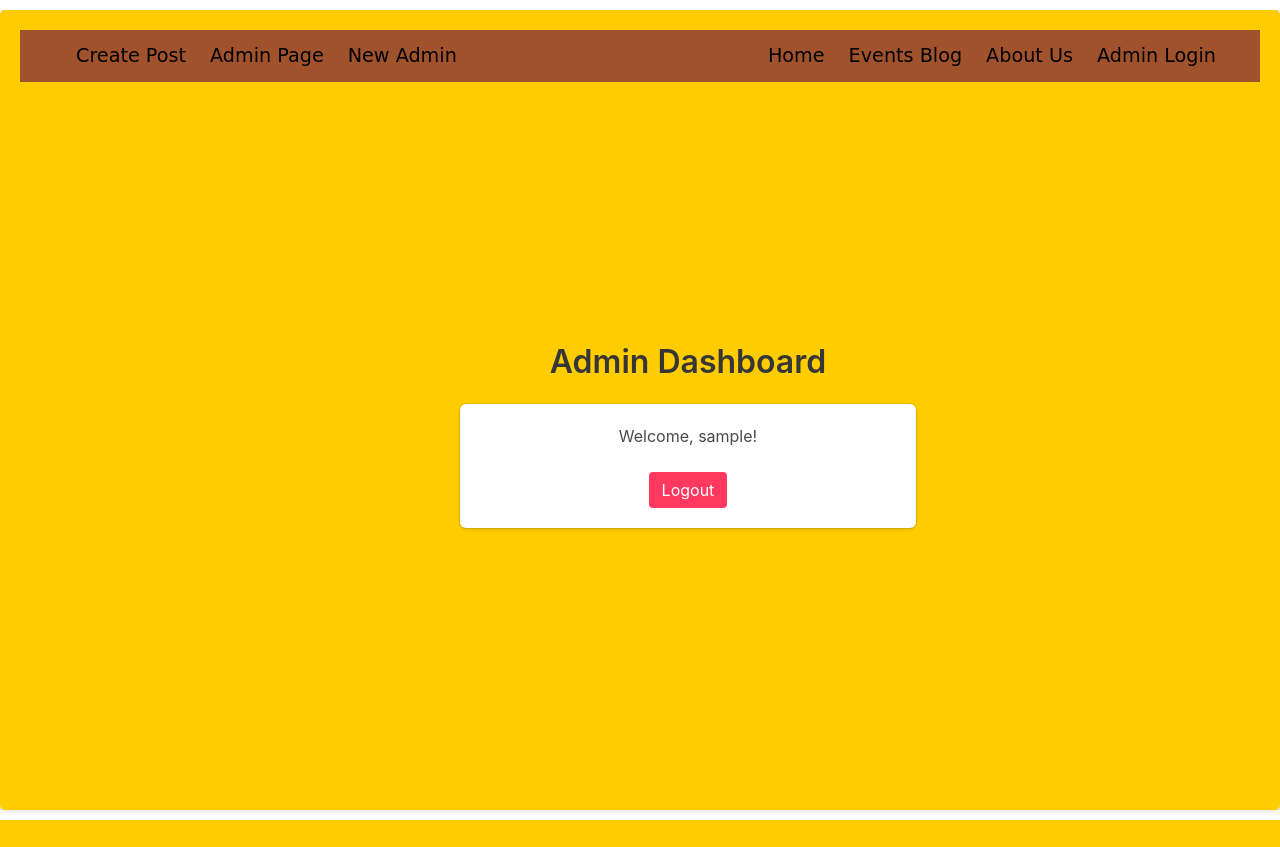
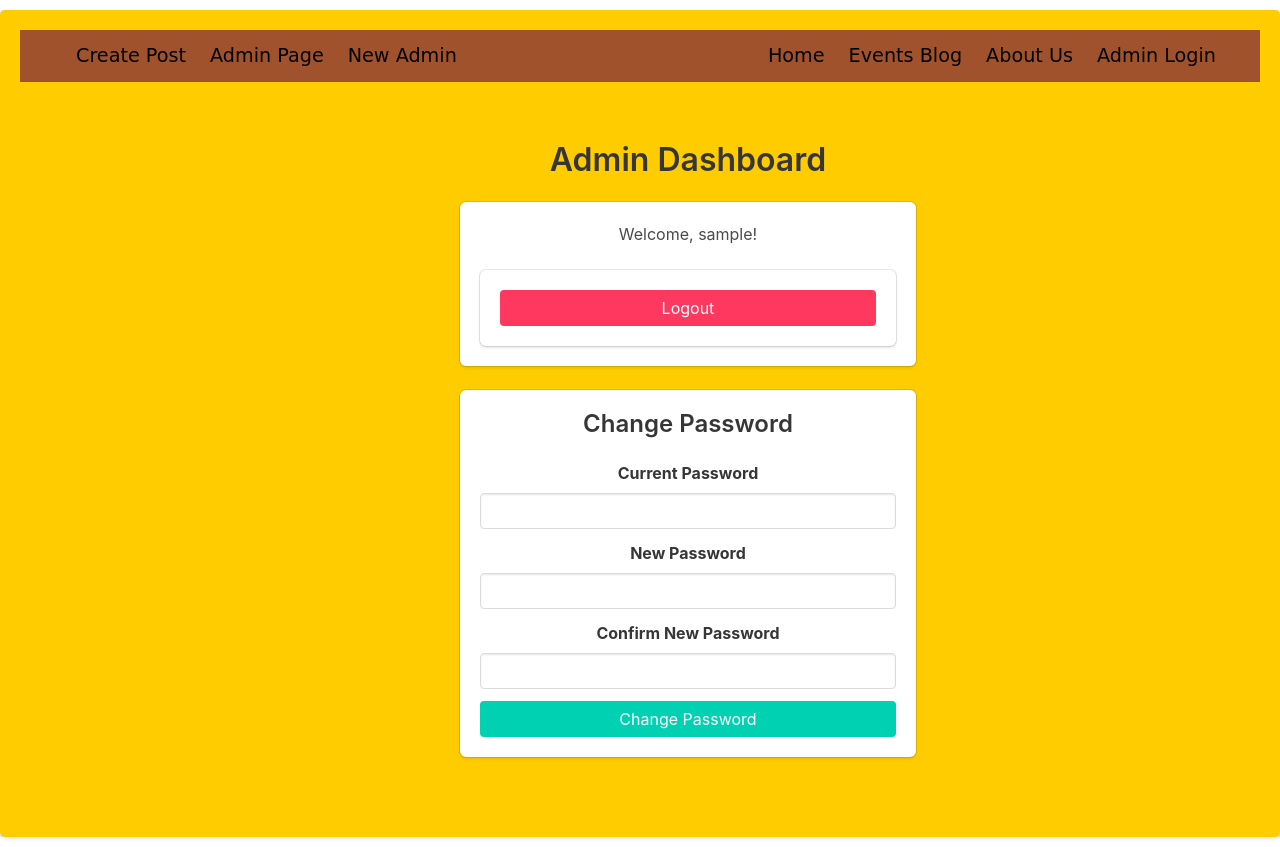
Before and after one commit to UmaRauf/APPLES-Website, a Flask app: page /admin/admin in a window 1280 px wide. Before the commit the page ends 820 px from the top, so only its background shows below. Run offline with Flask 3, Linux system fonts and the light colour scheme; the visitor is signed in with stand-in values (Sample User, id 1); some libraries are stand-ins or nearby versions.

Commit message:
password update function

```diff
--- a/admin/forms.py
+++ b/admin/forms.py
@@ -53,3 +53,11 @@ class LoginForm(FlaskForm):
     password = PasswordField('Password', validators=[DataRequired(), no_special_characters])
     recaptcha = RecaptchaField()
     submit = SubmitField('Login')
+
+class ChangePasswordForm(FlaskForm):
+    current_password = PasswordField('Current Password', validators=[DataRequired()])
+    new_password = PasswordField('New Password', validators=[DataRequired()])
+    confirm_new_password = PasswordField('Confirm New Password',
+                                         validators=[DataRequired(),
+                                                     EqualTo('new_password', message='Passwords must match')])
+    submit = SubmitField('Change Password')
--- a/admin/views.py
+++ b/admin/views.py
@@ -1,23 +1,39 @@
 from flask import Blueprint, render_template, redirect, url_for, flash, session
-from admin.forms import RegisterForm, LoginForm
+from admin.forms import RegisterForm, LoginForm, ChangePasswordForm
 from werkzeug.security import check_password_hash, generate_password_hash
-from flask_login import login_user,login_required,logout_user,current_user
+from flask_login import login_user, login_required, logout_user, current_user
 
 admin_blueprint = Blueprint('admin', __name__)
 
 @admin_blueprint.route('/admin', methods=['GET', 'POST'])
 @login_required
 def admin():
-    return render_template('admin/admin.html')
+    from application import db  # Import inside function
+    from models import User  # Import inside function
+
+    form = ChangePasswordForm()
+
+    if form.validate_on_submit():
+        if not current_user.check_password(form.current_password.data):
+            flash('Current password is incorrect.', 'danger')
+        elif form.new_password.data != form.confirm_new_password.data:
+            flash('New passwords do not match.', 'danger')
+        else:
+            current_user.set_password(form.new_password.data)
+            db.session.commit()
+            flash('Your password has been updated!', 'success')
+            return redirect(url_for('admin.admin'))
+
+    return render_template('admin/admin.html', form=form)
 
 @admin_blueprint.route('/login', methods=['GET', 'POST'])
 def login():
-    from models import User  # avoiding circular dependency
+    from models import User  # Import inside function
 
     form = LoginForm()
     if form.validate_on_submit():
         user = User.query.filter_by(username=form.username.data).first()
-        if user and user.check_password(form.password.data):  # Use the model's method
+        if user and user.check_password(form.password.data):
             session['user'] = user.username
             flash('Login successful!', 'success')
             login_user(user)
@@ -27,11 +43,10 @@ def login():
 
     return render_template('admin/login.html', form=form)
 
-
 @admin_blueprint.route('/register', methods=['GET', 'POST'])
 def register():
-    from models import User  # Import here to avoid circular dependency
-    from application import db  # Import here to avoid circular dependency
+    from models import User  # Import inside function
+    from application import db  # Import inside function
 
     form = RegisterForm()
     if form.validate_on_submit():
@@ -53,6 +68,7 @@ def register():
 @admin_blueprint.route('/logout', methods=['GET', 'POST'])
 @login_required
 def logout():
+    from flask_login import logout_user
     if current_user.is_authenticated:
         logout_user()
-        return render_template('main/main.html')
+        return redirect(url_for('main.index'))  # Adjust this to your main page or appropriate route
--- a/templates/admin/admin.html
+++ b/templates/admin/admin.html
@@ -23,10 +23,44 @@
 
             <!-- Logout Button -->
             <div class="field has-text-centered">
-                <form action="{{ url_for('admin.logout') }}" method="post">
-                    <button type="submit" class="button is-danger">Logout</button>
-                </form>
+                <div class="box">
+                    <form action="{{ url_for('admin.logout') }}" method="post">
+                        <button type="submit" class="button is-danger is-fullwidth">Logout</button>
+                    </form>
+                </div>
             </div>
+        </div>
+
+        <!-- Change Password Form -->
+        <div class="box">
+            <h1 class="title is-4 has-text-centered">Change Password</h1>
+            <form method="POST" action="{{ url_for('admin.admin') }}">
+                {{ form.hidden_tag() }}
+                <div class="field">
+                    {{ form.current_password.label(class="label") }}
+                    <div class="control">
+                        {{ form.current_password(class="input") }}
+                    </div>
+                </div>
+
+                <div class="field">
+                    {{ form.new_password.label(class="label") }}
+                    <div class="control">
+                        {{ form.new_password(class="input") }}
+                    </div>
+                </div>
+
+                <div class="field">
+                    {{ form.confirm_new_password.label(class="label") }}
+                    <div class="control">
+                        {{ form.confirm_new_password(class="input") }}
+                    </div>
+                </div>
+
+                <div class="control">
+                    {{ form.submit(class="button is-primary is-fullwidth") }}
+                </div>
+            </form>
         </div>
     </div>
 {% endblock %}
```
